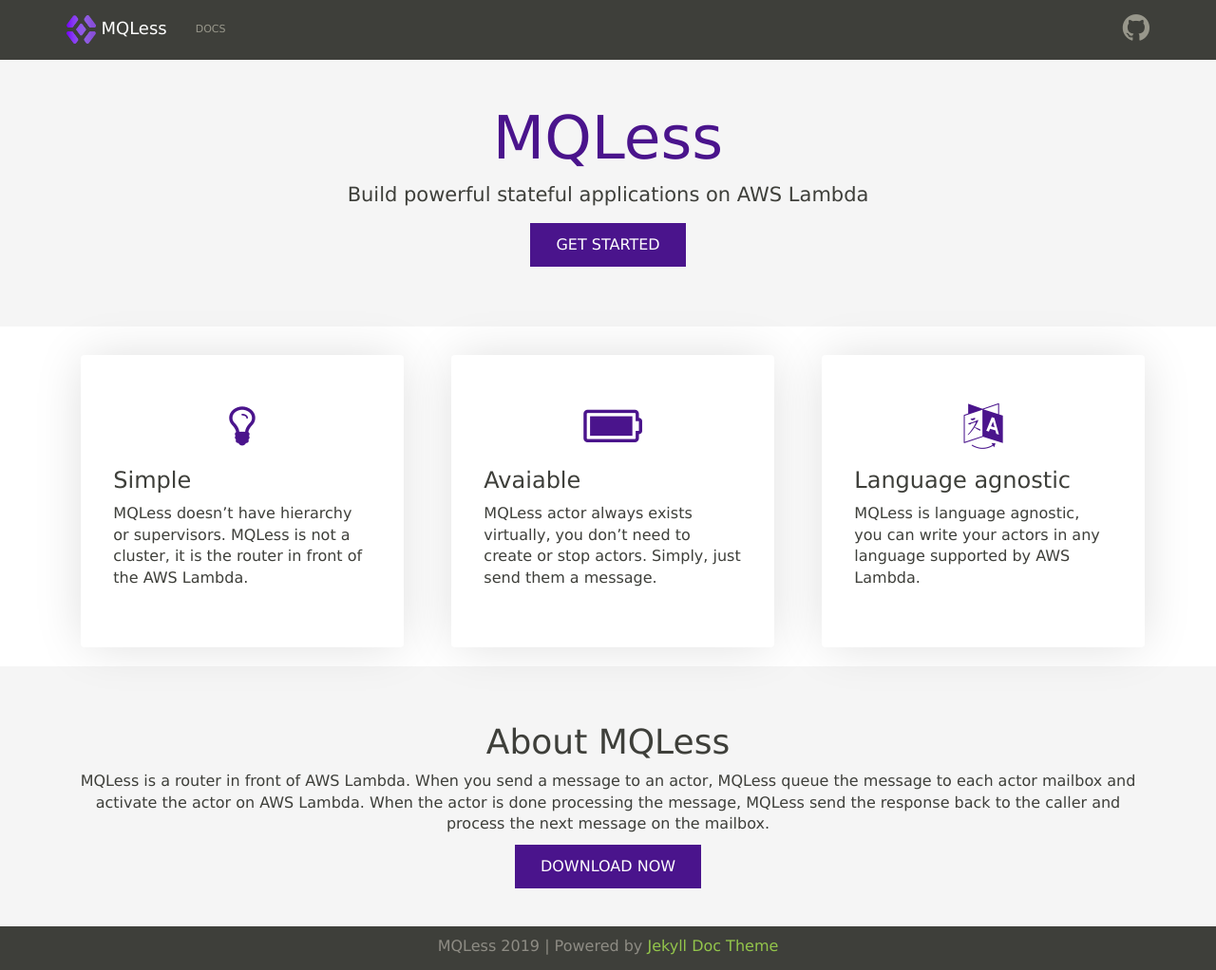
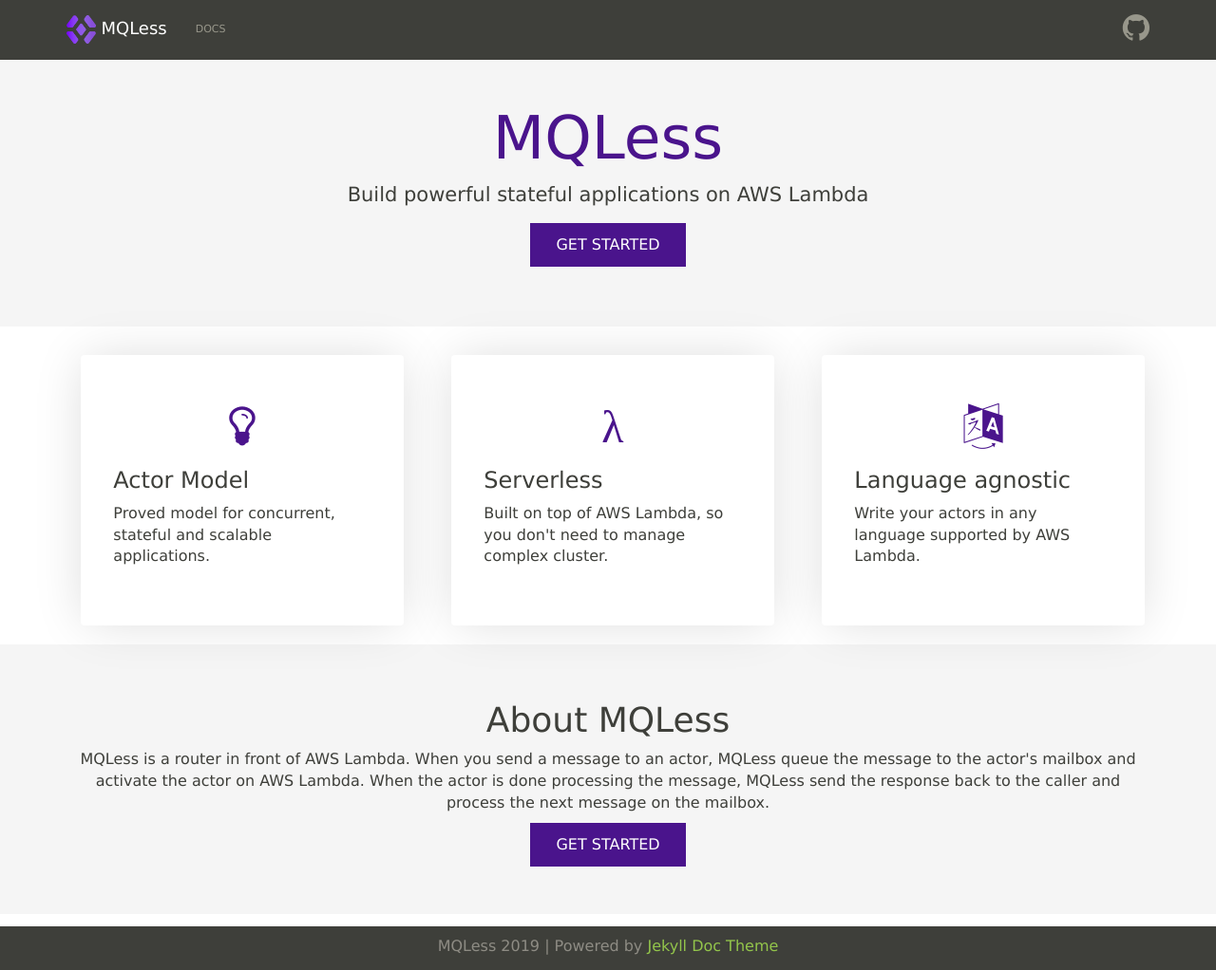
Before and after one commit to mqless/mqless.github.io, a Jekyll site: the page built from README.md, in a window 1280 px wide and 1022 px high. Shown: the whole window at 95% size. Built offline with Jekyll 4.4.1, drawn with Linux system fonts in a browser that asks for light colours; comment, search, counter and statistics services are not loaded; our own code applies the rules of GitHub Pages for plain Markdown files.

Commit message:
update landing page

```diff
--- a/_includes/js_files.html
+++ b/_includes/js_files.html
@@ -11,5 +11,6 @@
   $( document ).ready(function() {
     mixpanel.track_links('#github', 'Github');
     mixpanel.track_links('#getstarted', 'Get Started');
+    mixpanel.track_links('#getstarted2', 'Get Started');
   });
 </script>
--- a/_layouts/landing.html
+++ b/_layouts/landing.html
@@ -22,8 +22,10 @@
                            <i class="fa fa-lightbulb-o fa-3x fa-color"></i>
                         </div>
                         <div class="col-sm-12">
-                           <h3>Simple</h3>
-                           <p>MQLess doesn’t have hierarchy or supervisors. MQLess is not a cluster, it is the router in front of the AWS Lambda.</p>
+                           <h3>Actor Model</h3>
+                           <p>
+                              Proved model for concurrent, stateful and scalable applications.
+                           </p>
                         </div>
                      </div>
                   </div>
@@ -32,11 +34,13 @@
                   <div class="well home-info">
                      <div class="row">
                         <div class="col-sm-12 text-center">
-                           <i class="fa fa-battery-full fa-3x fa-color"></i>
+                           <i class="fa fa-3x fa-color">
+                           &lambda;
+                           </i>
                         </div>
                         <div class="col-sm-12">
-                           <h3>Avaiable</h3>
-                           <p>MQLess actor always exists virtually, you don’t need to create or stop actors. Simply, just send them a message.</p>
+                           <h3>Serverless</h3>
+                           <p>Built on top of AWS Lambda, so you don't need to manage complex cluster.</p>
                         </div>
                      </div>
                   </div>
@@ -49,7 +53,7 @@
                         </div>
                         <div class="col-sm-12">
                            <h3>Language agnostic</h3>
-                           <p>MQLess is language agnostic, you can write your actors in any language supported by AWS Lambda.</p>
+                           <p>Write your actors in any language supported by AWS Lambda.</p>
                         </div>
                      </div>
                   </div>
@@ -63,13 +67,13 @@
          <h1>About MQLess</h1>
          <div>
             <span>
-               <p>MQLess is a router in front of AWS Lambda. When you send a message to an actor, MQLess queue the message to each actor mailbox and activate the actor on AWS Lambda.
+               <p>MQLess is a router in front of AWS Lambda. When you send a message to an actor, MQLess queue the message to the actor's mailbox and activate the actor on AWS Lambda.
                   When the actor is done processing the message, MQLess send the response back to the caller and process the next message on the mailbox.
                </p>
             </span>
          </div>
          <div>
-            <button class="btn btn-home" href="https://github.com/mqless/mqless.github.io/releases">Download now</button>
+           <p><a id="getstarted2" class="btn btn-home" href="{{ "/docs/home/" | prepend: site.baseurl }}" role="button">Get started</a></p>
          </div>
       </div>
    </section>
```
